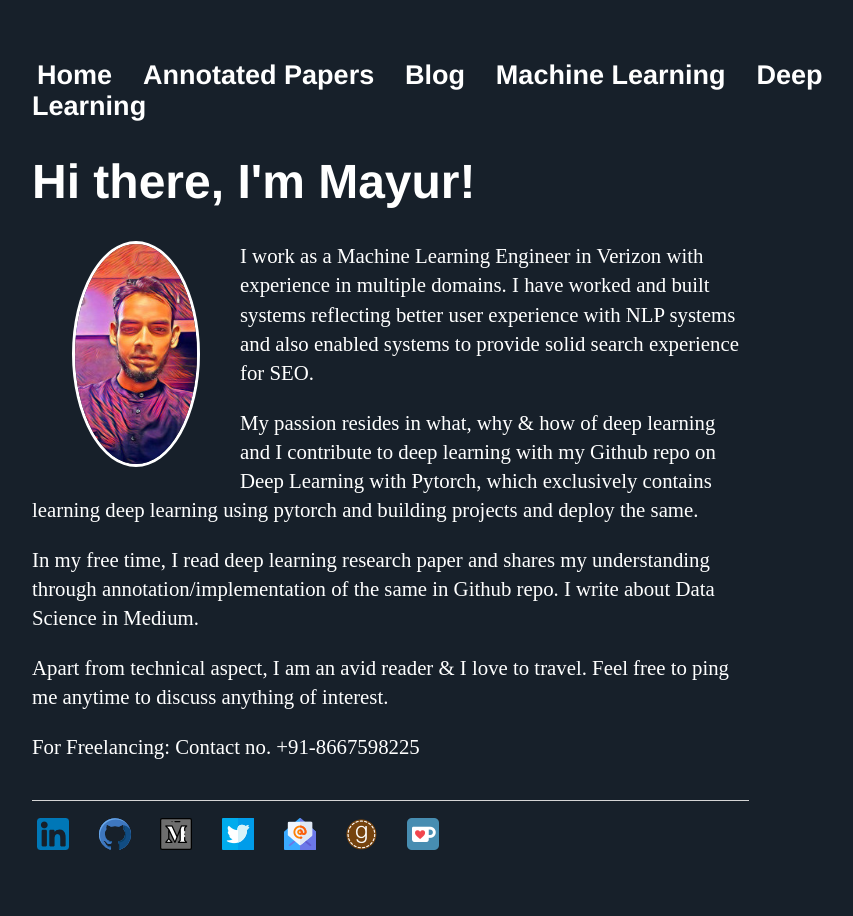
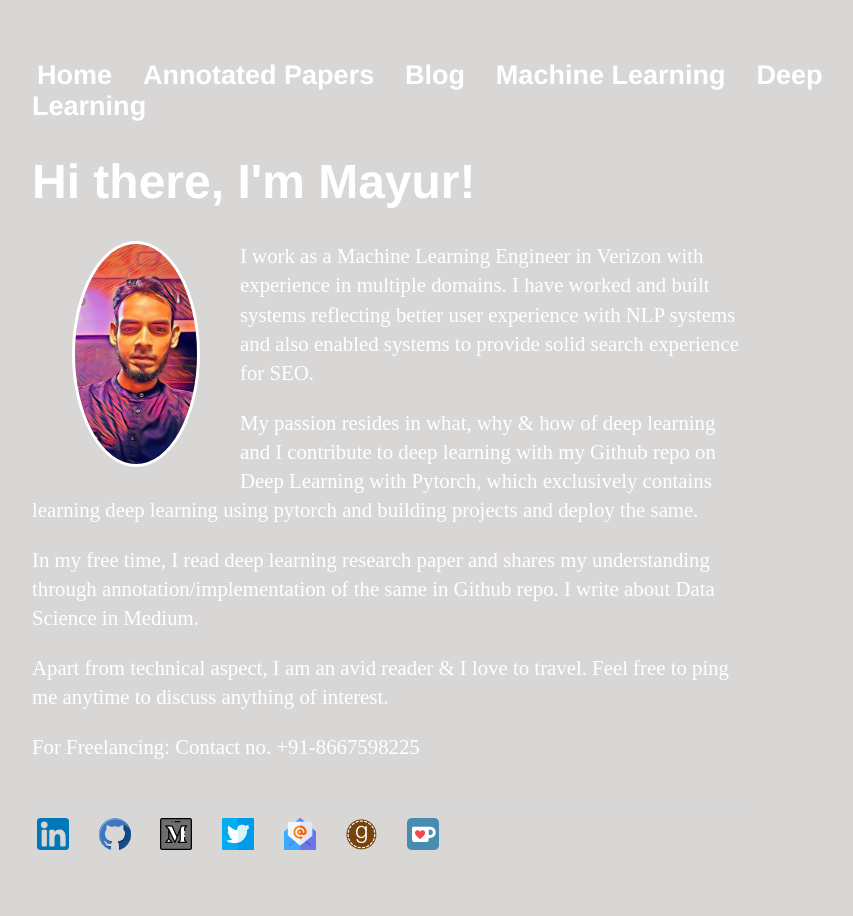
Before and after one commit to Mayurji/mayurji.github.io, a Jekyll site: the page built from index.html, in a window 1280 px wide. Shown: the whole page, without its empty margins (160-1013 px from the left). Built offline with Jekyll 4.4.1, drawn with Linux system fonts in a browser that asks for light colours.

Commit message:
Update default.html

```diff
--- a/_layouts/default.html
+++ b/_layouts/default.html
@@ -6,7 +6,7 @@
 		<link rel="stylesheet" type="text/css" href="/css/main.css">
 		<meta name="google-site-verification" content="Qml5-eorENd39vL-Z5OR_K_4Bj_tpO87ApQX8cGYQkc" />
 	</head>
-	<body style="background-color: #17202a;">
+	<body style="background-color: #d9d6d6;"> <!--#17202a  -->
 		<nav>
     		<ul>
         		<li><a href="/">Home</a></li>
```
